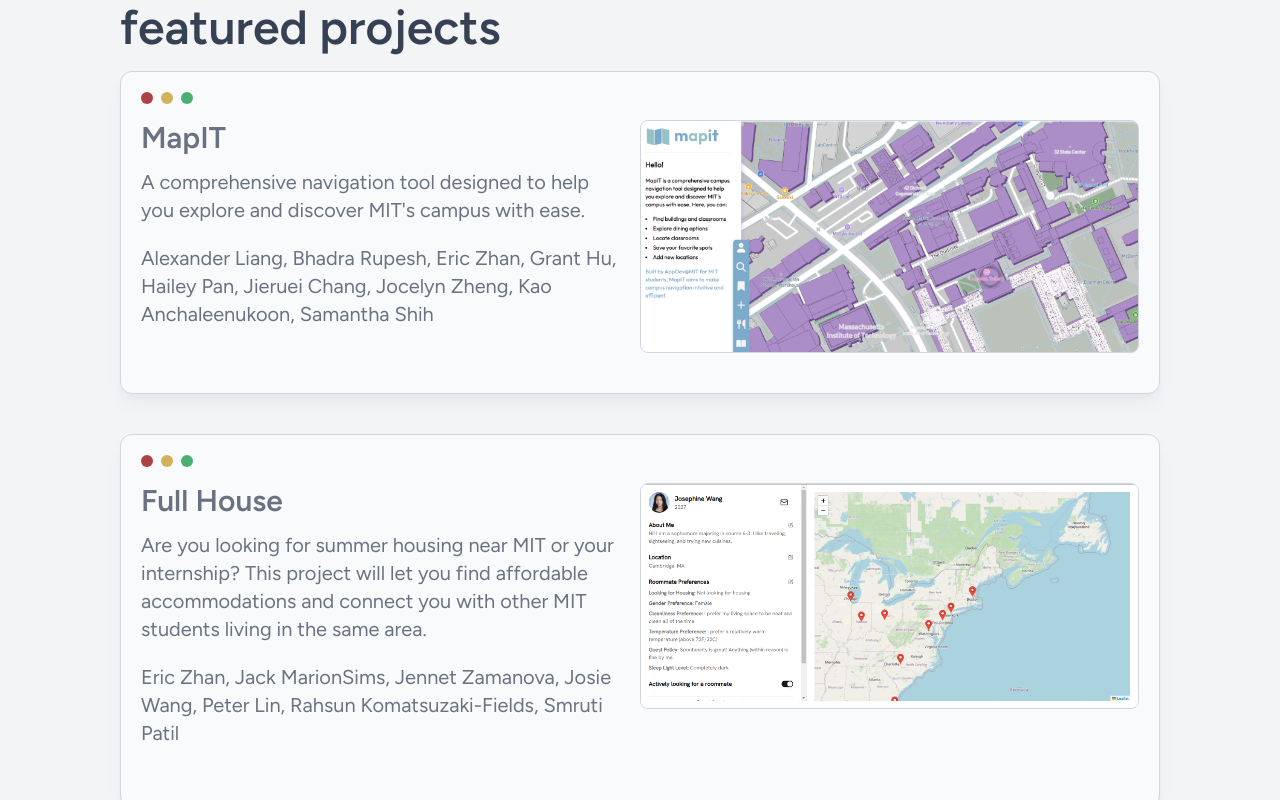
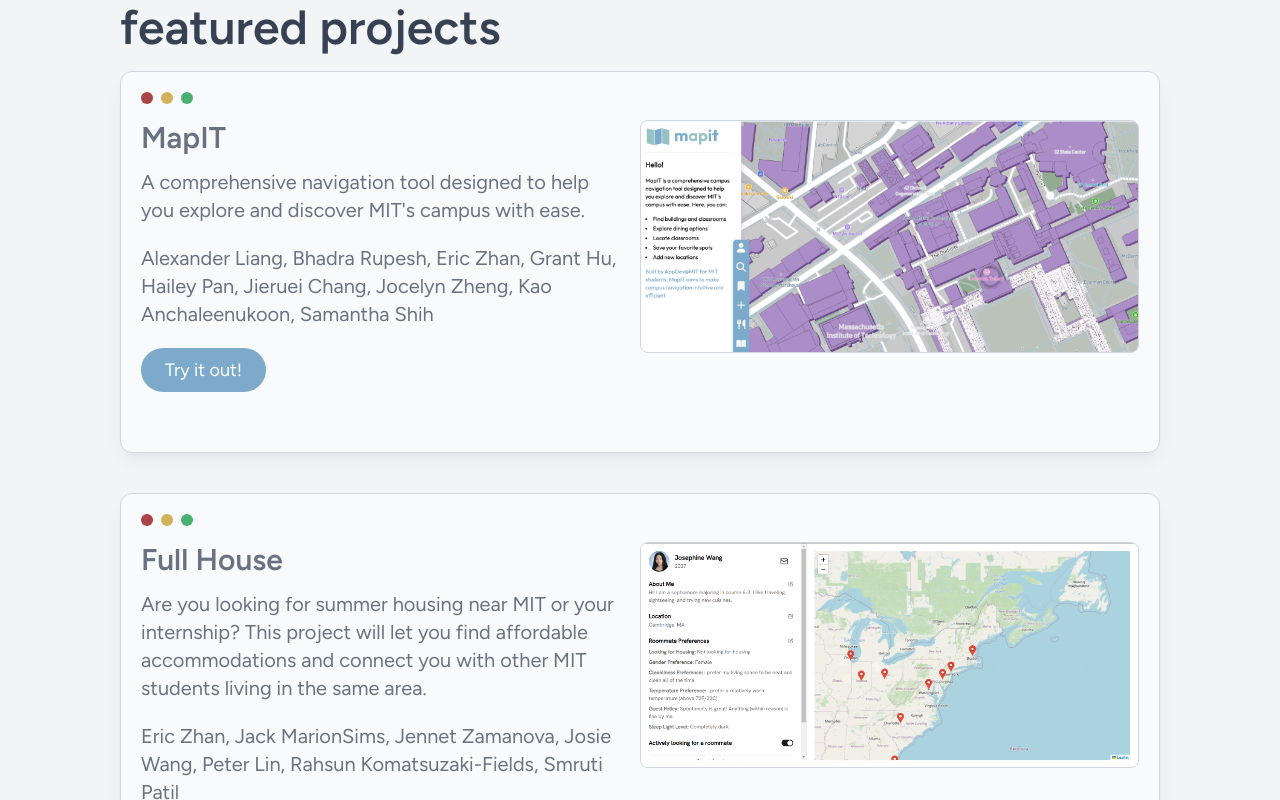
Before and after one commit to appdev-at-mit/appdev-site, a Next.js app: page /products in a window 1280 px wide. Shown: the part 660-1460 px from the top of the page. Built offline with nearby package versions, Linux system fonts and the light colour scheme.

Commit message:
add links for mapit

```diff
--- a/src/app/page.tsx
+++ b/src/app/page.tsx
@@ -1,4 +1,4 @@
-'use client';
+"use client";
 
 import Image from "next/image";
 import Navbar from "./components/navbar";
@@ -29,9 +29,7 @@
   useEffect(() => {
     async function fetchPosts() {
       try {
-        const response = await fetch(
-          API_URL
-        );
+        const response = await fetch(API_URL);
         if (!response.ok) {
           throw new Error("Network response was not ok");
         }
@@ -54,8 +52,7 @@
           <AppWindow color={(index % 5) + 1}>
             <h2 className="text-2xl font-bold">{post.title}</h2>
             <p className="font-mono uppercase text-sm pb-3">
-              {post.author.name} |{" "}
-              {new Date(post.date).toLocaleDateString()}
+              {post.author.name} | {new Date(post.date).toLocaleDateString()}
             </p>
             {post.excerpt && <p className="pb-3">{post.excerpt}</p>}
             <Badges tags={post.tags} color={(index % 5) + 1} />
@@ -135,13 +132,19 @@
           <div className="grid grid-cols-1 md:grid-cols-3 gap-6">
             <div className="w-full">
               <div className="flex justify-center mb-8">
+                <Link
+                  href="https://mitmapit.org"
+                  target="_blank"
+                  rel="noopener noreferrer"
+                >
                   <Image
                     src="/mapit.png"
                     alt="Mapit"
                     width={375}
                     height={250}
-                  className="rounded-lg border-1 border-gray-300"
+                    className="rounded-lg border-1 border-gray-300 hover:opacity-80 transition-opacity cursor-pointer"
                   />
+                </Link>
               </div>
               <h4 className="text-xl font-semibold">MapIT</h4>
               <p className="text-base font-light">
@@ -201,7 +204,10 @@
             announcements, updates, and stories from our members.
           </p>
           <BlogComponent />
-          <Link href="https://appdev-blog.vercel.app" className="flex justify-center mt-10">
+          <Link
+            href="https://appdev-blog.vercel.app"
+            className="flex justify-center mt-10"
+          >
             <button className="bg-appdev-teal text-white text-xl mt-5 cursor-pointer hover:brightness-110 w-60 py-2 rounded-full">
               Read our blog
             </button>
--- a/src/app/products/page.tsx
+++ b/src/app/products/page.tsx
@@ -3,6 +3,7 @@
 import AppWindow from "@/app/components/appwindow";
 import { featuredProjects } from "./projectdetails";
 import Image from "next/image";
+import Link from "next/link";
 
 export default function ProductsPage() {
   return (
@@ -54,7 +55,18 @@
                     {project.title}
                   </h3>
                   <p className="text-xl mb-5">{project.description}</p>
-                  <p className="text-xl text-gray-500">{project.team}</p>
+                  <p className="text-xl text-gray-500 mb-5">{project.team}</p>
+                  {project.link && (
+                    <Link
+                      href={project.link}
+                      target="_blank"
+                      rel="noopener noreferrer"
+                    >
+                      <button className="bg-appdev-blue text-white text-lg cursor-pointer hover:brightness-110 px-6 py-2 rounded-full">
+                        Try it out!
+                      </button>
+                    </Link>
+                  )}
                 </div>
                 <div className="w-full lg:w-1/2 justify-center items-center">
                   <Image
--- a/src/app/products/projectdetails.ts
+++ b/src/app/products/projectdetails.ts
@@ -3,7 +3,7 @@
     title: "MapIT",
     description:
       "A comprehensive navigation tool designed to help you explore and discover MIT's campus with ease.",
-    link: "",
+    link: "https://mitmapit.org",
     imageUrl: "/mapit.png",
     team: "Alexander Liang, Bhadra Rupesh, Eric Zhan, Grant Hu, Hailey Pan, Jieruei Chang, Jocelyn Zheng, Kao Anchaleenukoon, Samantha Shih",
   },
```
Lines whose indentation alone changed are shown as unchanged.
